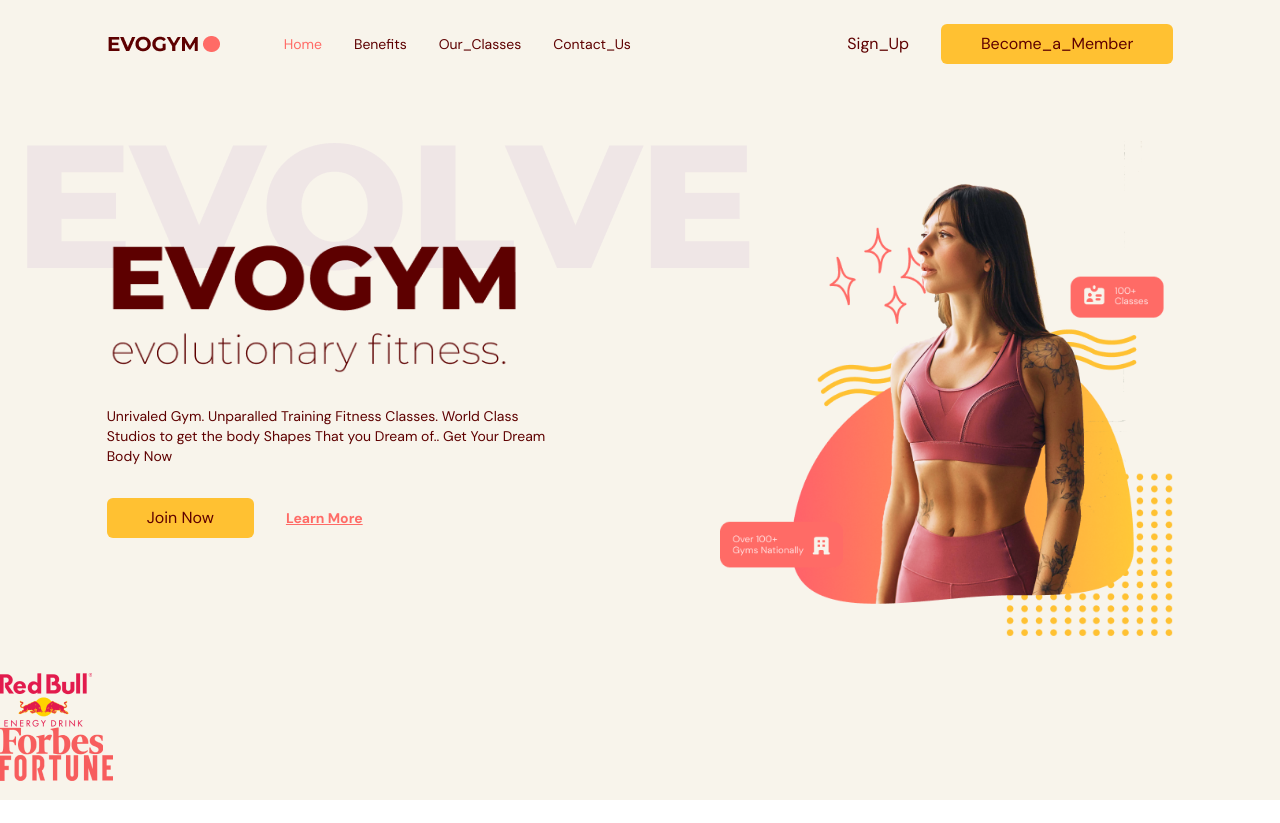
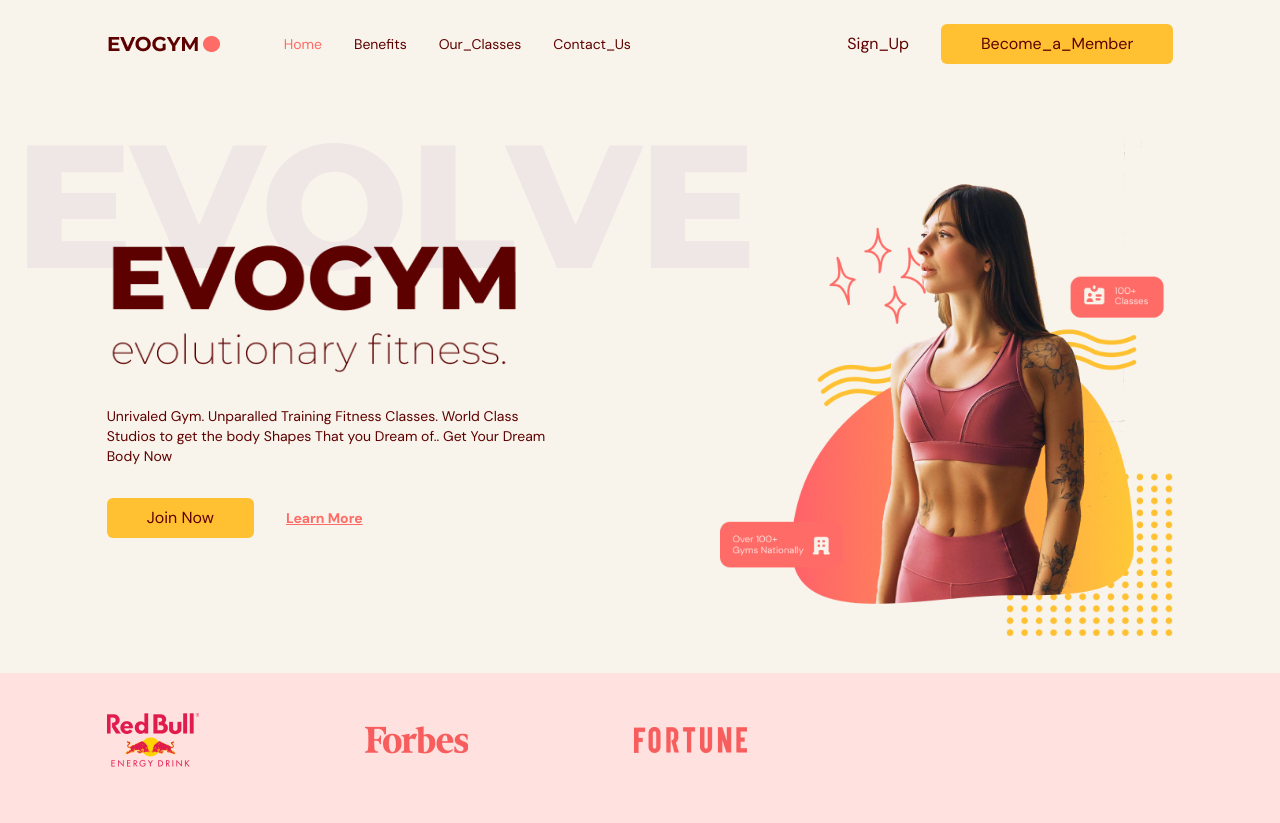
Before and after one commit to kolamat/gym-module, a React (Vite) app: page / in a window 1280 px wide. Before the commit the page ends 800 px from the top, so only its background shows below. Built offline with nearby package versions, Linux system fonts and the light colour scheme.

Commit message:
On branch main Your branch is up to date with 'origin/main'.
Changes to be committed:
	modified:   src/scenes/navbar/home/home.tsx

```diff
--- a/src/scenes/navbar/home/home.tsx
+++ b/src/scenes/navbar/home/home.tsx
@@ -55,9 +55,9 @@ const home = ({ setSelectedPage }: Props) => {
           </div>
           {/* SPONSORS */}
           {isAboveMediumScreens && (
-              <div>
-                  <div>
-                      <div>
+              <div className='h-[150px] w-full bg-primary-100 py-10'>
+                  <div className='mx-auto w-5/6'>
+                      <div className='flex w-3/5 items-center justify-between'>
                           <img src={SponsorRedBull} alt="redbull-sponsor" />
                           <img src={SponsorForbes} alt="forbes-sponsor" />
                           <img src={SponsorFortune} alt="fortune-sponsor" />
```
